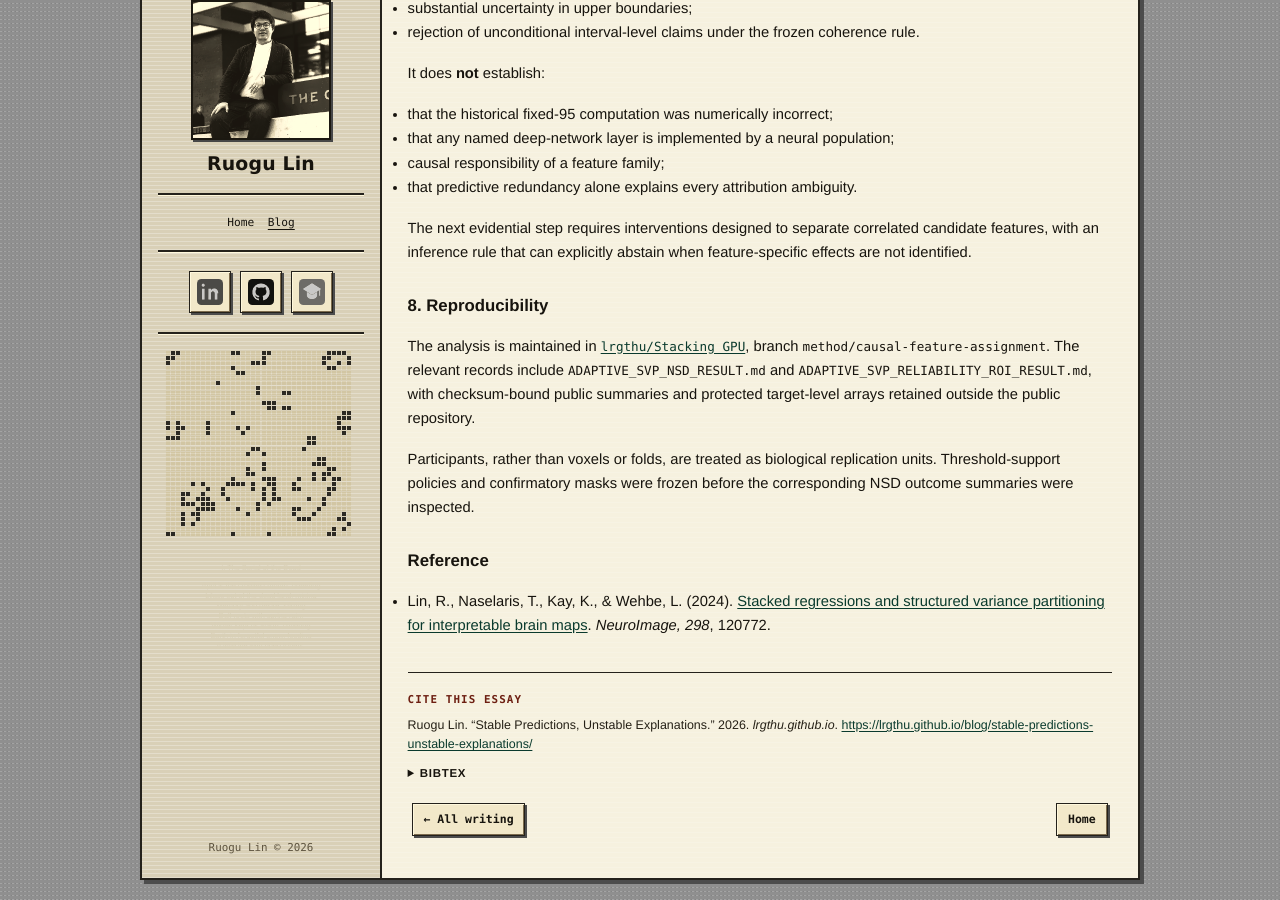
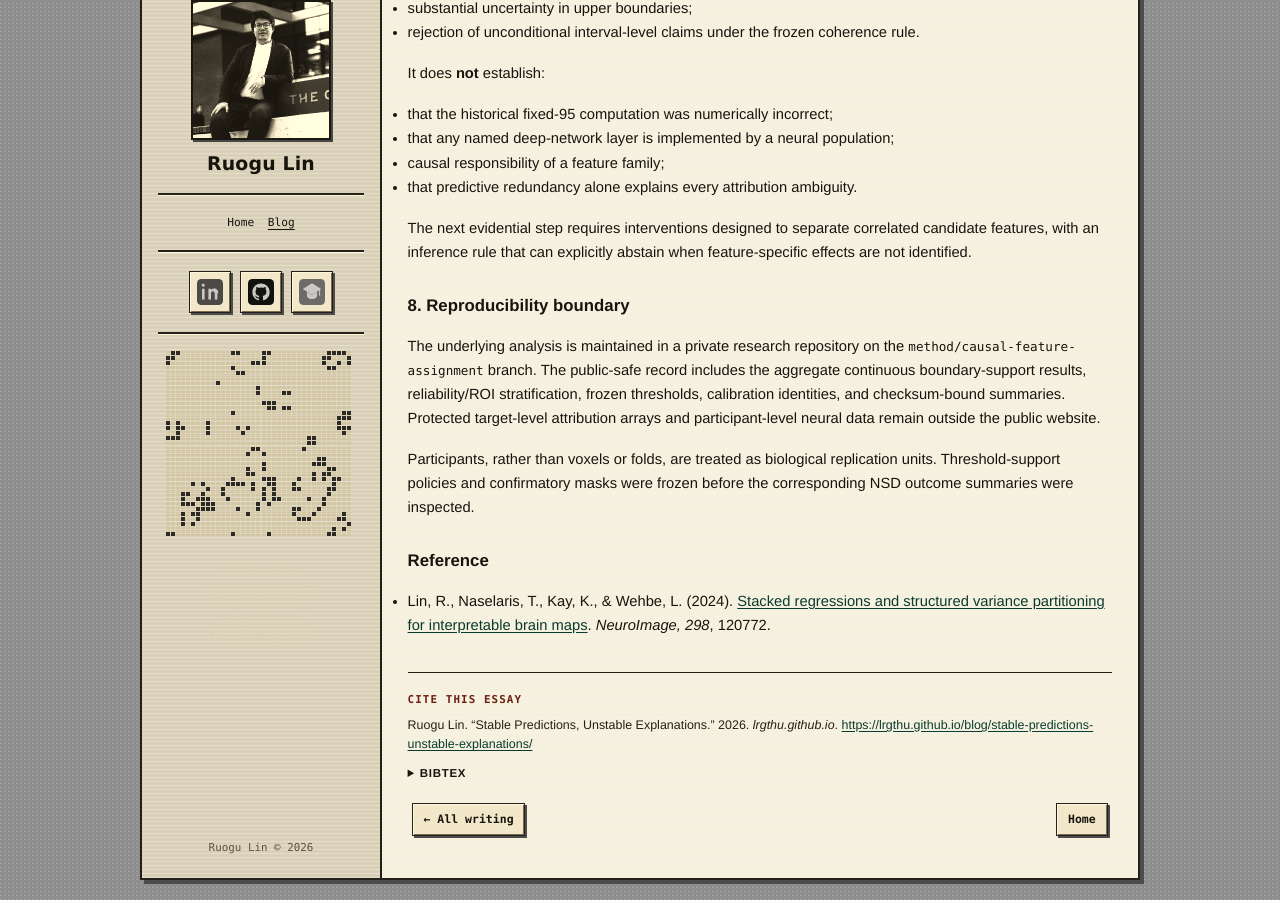
Before and after one commit to lrgthu/lrgthu.github.io, a Jekyll site: the page built from _posts/2026-09-05-stable-predictions-unstable-explanations.md, in a window 1280 px wide and 900 px high, scrolled down 3804 px. Built offline with Jekyll 4.4.1, drawn with Linux system fonts in a browser that asks for light colours; some of the changed text lies outside the part shown.

Commit message:
Clarify private reproducibility boundary in attribution note

```diff
--- a/_posts/2026-09-05-stable-predictions-unstable-explanations.md
+++ b/_posts/2026-09-05-stable-predictions-unstable-explanations.md
@@ -132,9 +132,9 @@ It does **not** establish:
 
 The next evidential step requires interventions designed to separate correlated candidate features, with an inference rule that can explicitly abstain when feature-specific effects are not identified.
 
-## 8. Reproducibility
+## 8. Reproducibility boundary
 
-The analysis is maintained in [`lrgthu/Stacking_GPU`](https://github.com/lrgthu/Stacking_GPU), branch `method/causal-feature-assignment`. The relevant records include `ADAPTIVE_SVP_NSD_RESULT.md` and `ADAPTIVE_SVP_RELIABILITY_ROI_RESULT.md`, with checksum-bound public summaries and protected target-level arrays retained outside the public repository.
+The underlying analysis is maintained in a private research repository on the `method/causal-feature-assignment` branch. The public-safe record includes the aggregate continuous boundary-support results, reliability/ROI stratification, frozen thresholds, calibration identities, and checksum-bound summaries. Protected target-level attribution arrays and participant-level neural data remain outside the public website.
 
 Participants, rather than voxels or folds, are treated as biological replication units. Threshold-support policies and confirmatory masks were frozen before the corresponding NSD outcome summaries were inspected.
 
```
